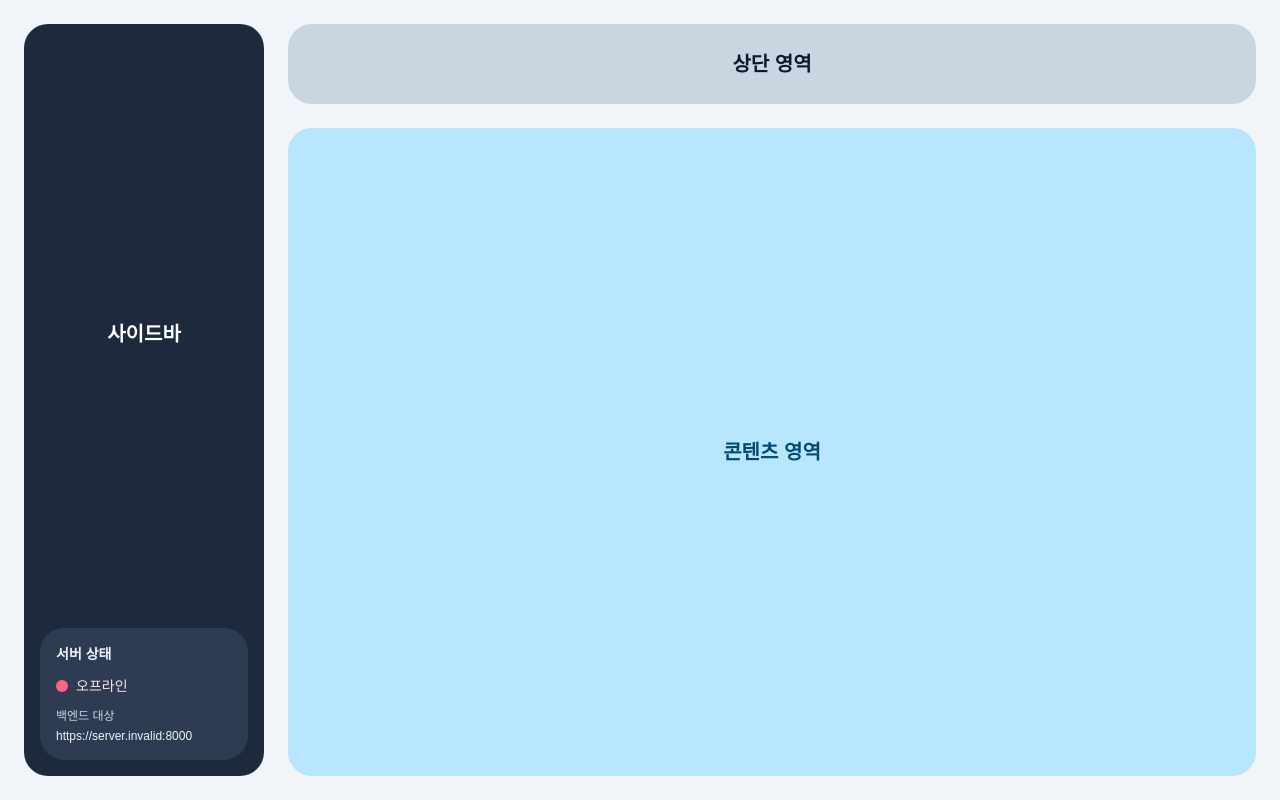
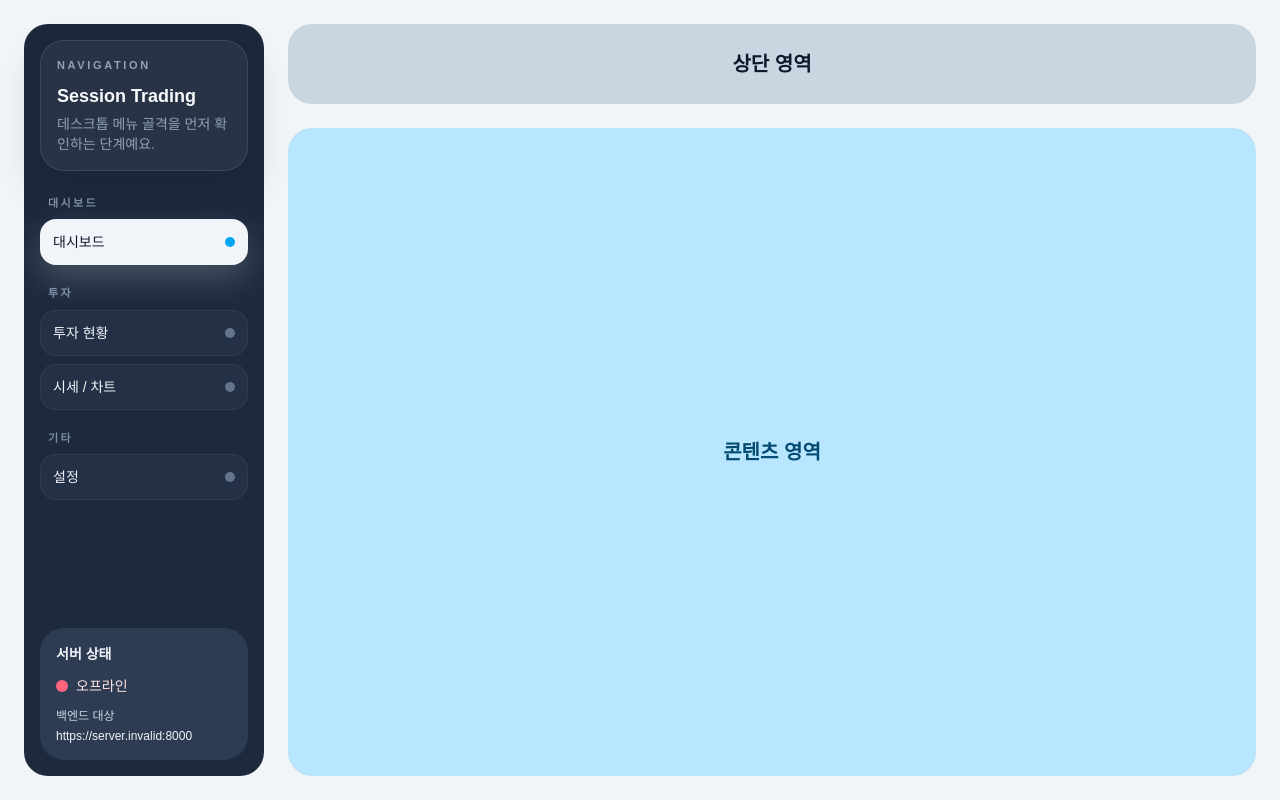
Before and after one commit to HoilRyu/session-trading, a React (Vite) app in the folder frontend/: page / in a window 1280 px wide. Built offline with nearby package versions, Linux system fonts and the light colour scheme; no server answers.

Commit message:
feat: 데스크톱 사이드바 메뉴 추가

```diff
--- /dev/null
+++ b/frontend/src/features/navigation/DesktopSidebarMenu.tsx
@@ -0,0 +1,76 @@
+type SidebarMenuItem = {
+  label: string
+  isActive?: boolean
+}
+
+type SidebarMenuSection = {
+  title: string
+  items: SidebarMenuItem[]
+}
+
+const SIDEBAR_MENU_SECTIONS: SidebarMenuSection[] = [
+  {
+    title: '대시보드',
+    items: [{ label: '대시보드', isActive: true }],
+  },
+  {
+    title: '투자',
+    items: [{ label: '투자 현황' }, { label: '시세 / 차트' }],
+  },
+  {
+    title: '기타',
+    items: [{ label: '설정' }],
+  },
+]
+
+export function DesktopSidebarMenu() {
+  return (
+    <div className="flex flex-1 flex-col gap-6">
+      <div className="rounded-3xl border border-white/10 bg-white/5 px-4 py-4 shadow-[0_16px_40px_rgba(15,23,42,0.24)]">
+        <p className="text-[11px] font-semibold uppercase tracking-[0.24em] text-slate-400">
+          Navigation
+        </p>
+        <p className="mt-2 text-lg font-semibold text-slate-50">Session Trading</p>
+        <p className="mt-1 text-sm text-slate-400">
+          데스크톱 메뉴 골격을 먼저 확인하는 단계예요.
+        </p>
+      </div>
+
+      <nav aria-label="데스크톱 사이드바 메뉴" className="flex flex-1 flex-col gap-5">
+        {SIDEBAR_MENU_SECTIONS.map((section) => (
+          <div key={section.title}>
+            <p className="px-2 text-[11px] font-semibold uppercase tracking-[0.22em] text-slate-400/85">
+              {section.title}
+            </p>
+
+            <div className="mt-2 flex flex-col gap-2">
+              {section.items.map((item) => (
+                <button
+                  key={item.label}
+                  type="button"
+                  aria-current={item.isActive ? 'page' : undefined}
+                  className={[
+                    'flex w-full items-center justify-between rounded-2xl border px-3 py-3 text-left text-sm font-medium transition-colors',
+                    'focus-visible:outline-none focus-visible:ring-2 focus-visible:ring-sky-300/60',
+                    item.isActive
+                      ? 'border-slate-100/80 bg-slate-100 text-slate-900 shadow-[0_14px_32px_rgba(241,245,249,0.2)]'
+                      : 'border-white/6 bg-slate-700/35 text-slate-100 hover:bg-slate-700/55',
+                  ].join(' ')}
+                >
+                  <span>{item.label}</span>
+                  <span
+                    aria-hidden="true"
+                    className={[
+                      'h-2.5 w-2.5 rounded-full',
+                      item.isActive ? 'bg-sky-500' : 'bg-slate-500',
+                    ].join(' ')}
+                  />
+                </button>
+              ))}
+            </div>
+          </div>
+        ))}
+      </nav>
+    </div>
+  )
+}
--- a/frontend/src/pages/HomePage.tsx
+++ b/frontend/src/pages/HomePage.tsx
@@ -5,6 +5,7 @@ import {
   BackendStatusDot,
   BackendStatusPanel,
 } from '../features/backend-status/components/BackendStatus'
+import { DesktopSidebarMenu } from '../features/navigation/DesktopSidebarMenu'
 import { useBackendHealth } from '../features/backend-status/useBackendHealth'
 
 type AreaBlockProps = {
@@ -34,9 +35,7 @@ export function HomePage() {
       <section className="hidden min-h-screen p-6 md:flex">
         <div className="flex w-full gap-6">
           <aside className="flex w-60 shrink-0 flex-col rounded-3xl bg-slate-800 p-4 text-white">
-            <div className="flex flex-1 items-center justify-center text-center text-lg font-semibold md:text-xl">
-              사이드바
-            </div>
+            <DesktopSidebarMenu />
 
             <BackendStatusCard status={status} target={target} />
           </aside>
```
Also changed, not shown: 2 other files (tests, documents, lock files or other folders).
